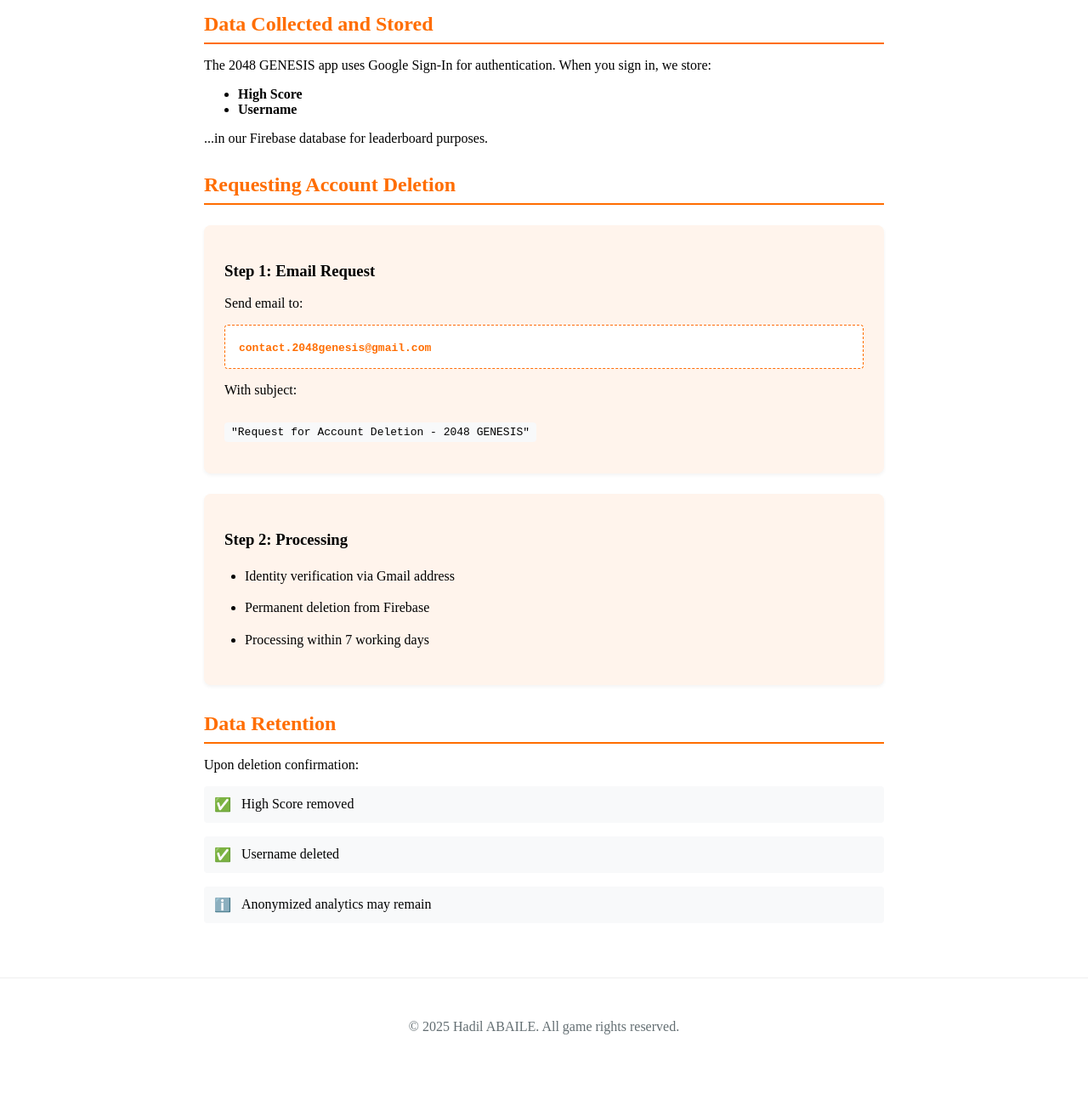
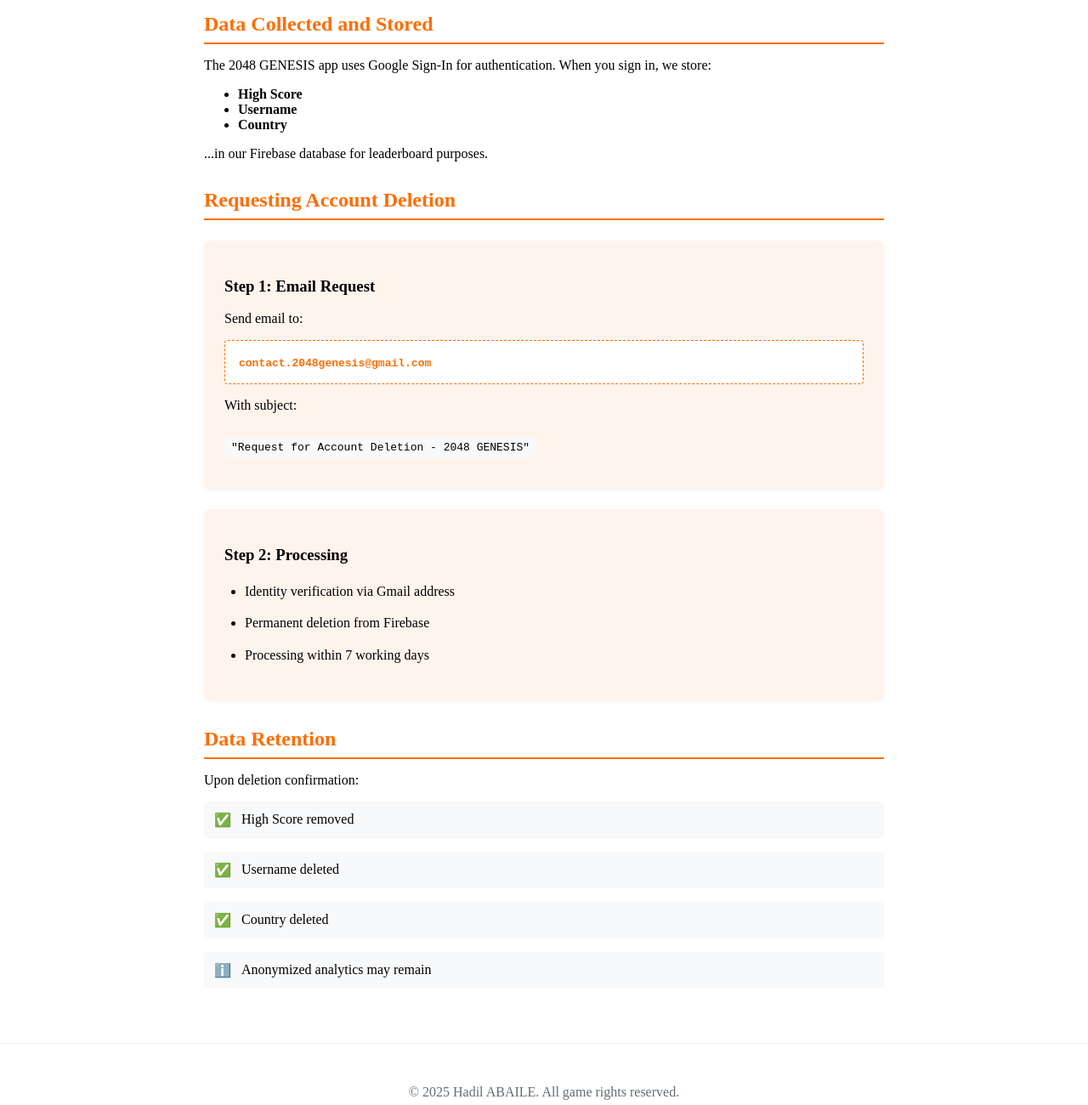
Before and after one commit to Genesis2048/HadilABAILE, a plain HTML site: page delete.html in a window 1280 px wide. Shown: the part 160-1460 px from the top of the page at 85% size. Before the commit the page ends 1425 px from the top, so only its background shows below. Drawn offline with Linux system fonts and the light colour scheme.

Commit message:
Add country field to delete.html

```diff
--- a/delete.html
+++ b/delete.html
@@ -47,6 +47,7 @@
                     <ul class="data-list">
                         <li><strong>High Score</strong></li>
                         <li><strong>Username</strong></li>
+                        <li><strong>Country</strong></li>
                     </ul>
                     <p>...in our Firebase database for leaderboard purposes.</p>
                 </div>
@@ -90,6 +91,10 @@
                             <span>Username deleted</span>
                         </div>
                         <div class="guarantee-item">
+                            <span class="guarantee-icon">✅</span>
+                            <span>Country deleted</span>
+                        </div>
+                        <div class="guarantee-item">
                             <span class="guarantee-icon">ℹ️</span>
                             <span>Anonymized analytics may remain</span>
                         </div>
```
